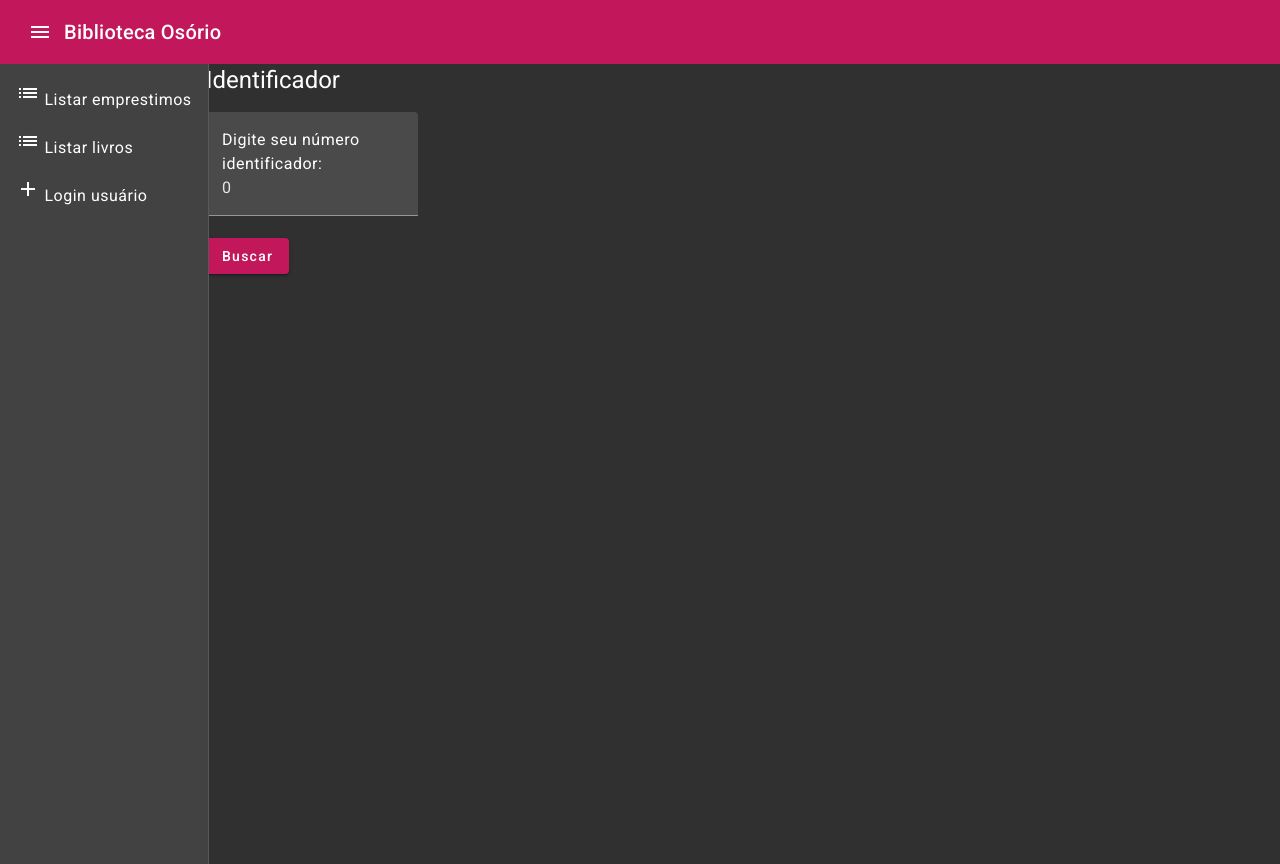
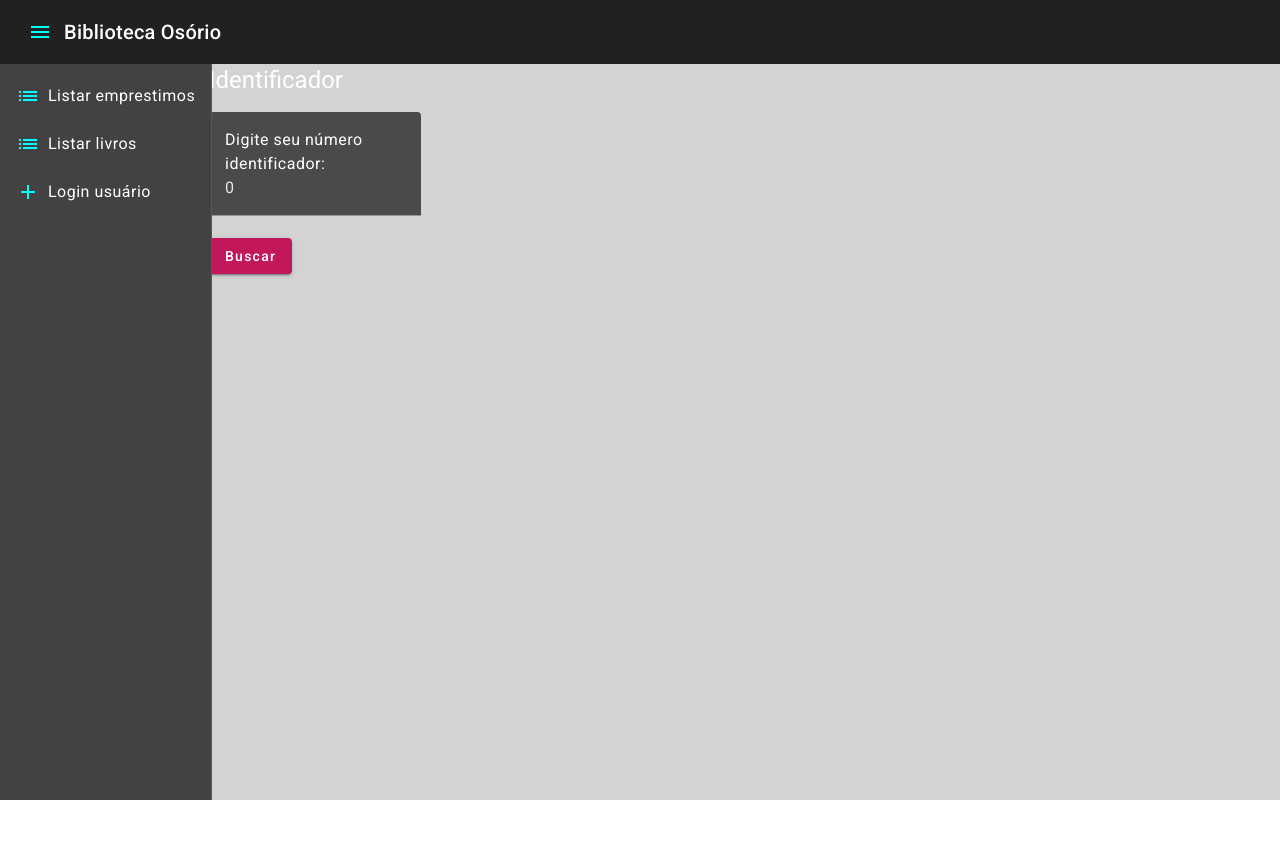
Before and after one commit to joaorepula/Angular-Biblioteca, an Angular app: page / in a window 1280 px wide. After the commit the page ends 800 px from the top, so only its background shows below. Built offline with nearby package versions, Linux system fonts and the light colour scheme.

Commit message:
corrigindo estilização

```diff
--- a/src/app/app.component.css
+++ b/src/app/app.component.css
@@ -1,11 +1,12 @@
 .menu{
     background-color: transparent;
-    color: white;
+    color: aqua;
     border: none;
 }
 
 .container{
     height: calc(100% - 64px);
+    background-color: lightgray;
 }
 
 .item{
@@ -15,8 +16,5 @@
 
 .icon{
     margin-right: 8px;
+    color: aqua;
 }
-
-.content{
-    padding: 8px;
-}
--- a/src/app/app.component.html
+++ b/src/app/app.component.html
@@ -1,4 +1,4 @@
-<mat-toolbar color="primary">
+<mat-toolbar color="">
     <button class="menu" mat-icon-button (click)="sidenav.toggle()">
       <mat-icon class="icon"> menu </mat-icon>
     </button>
--- a/src/app/app.component.ts
+++ b/src/app/app.component.ts
@@ -3,7 +3,7 @@ import { Component } from '@angular/core';
 @Component({
   selector: 'app-root',
   templateUrl: './app.component.html',
-  styles: []
+  styleUrls: ['./app.component.css']
 })
 export class AppComponent {
   title = 'FRONT';
--- a/src/app/pages/listagem-livro/listagem-livros.component.html
+++ b/src/app/pages/listagem-livro/listagem-livros.component.html
@@ -1,3 +1,5 @@
+<!-- nomedoseucomponente.component.html -->
+
 <h1>Lista de livros</h1>
 
 <table id="table">
@@ -21,8 +23,8 @@
       <td>{{ livro.titulo }}</td>
       <td>{{ livro.descricao }}</td>
       <td>{{ livro.estoque }}</td>
-      <td><button (click)="emprestimo(livro)">Realizar Empréstimo</button></td>
-      <td><button (click)="devolver(livro)">Devolver Empréstimo</button></td>
+      <td><button class="emprestimo-button" (click)="emprestimo(livro)">Realizar Empréstimo</button></td>
+      <td><button class="devolver-button" (click)="devolver(livro)">Devolver Empréstimo</button></td>
     </tr>
   </tbody>
 </table>
```
